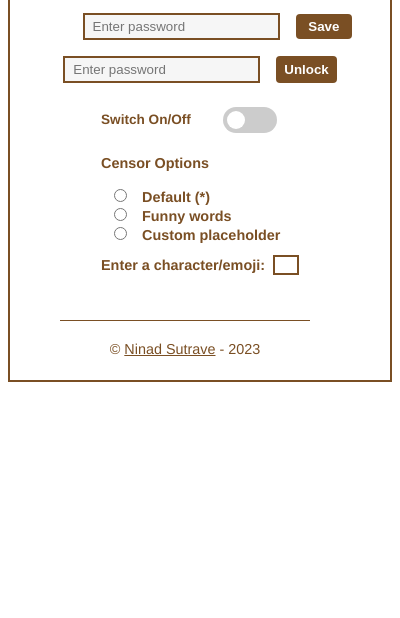
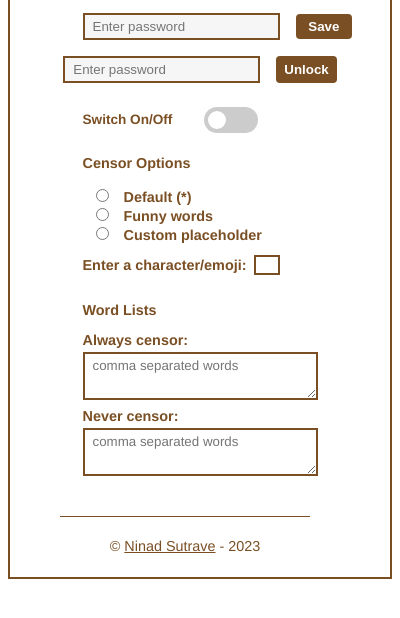
Before and after one commit to ninadsutrave/censorify, a browser extension: page censorify-firefox/src/popup/popup.html in a window 400 px wide. Shown: the part 216-834 px from the top of the page. Drawn offline with Linux system fonts and the light colour scheme.

Commit message:
Add custom block and allow word lists
Two new fields under Censor Options: "Always censor" adds words to the
filter, "Never censor" excludes words from it. Words are comma or space
separated and matched case-insensitively. Never censor wins if a word is
in both.

```diff
--- a/censorify-chrome/src/popup/popup.css
+++ b/censorify-chrome/src/popup/popup.css
@@ -182,6 +182,23 @@ input[type="radio"]{
     padding-left: 5px;
 }
 
+.word-list {
+    display: flex;
+    flex-direction: column;
+    gap: 0.25rem;
+    margin-bottom: 0.5rem;
+}
+
+.word-list-input {
+    width: 235px;
+    height: 3rem;
+    outline: none;
+    border: 2px solid var(--brown);
+    padding: 0.25rem 0.5rem;
+    font-family: inherit;
+    resize: vertical;
+}
+
 .censor-options {
     font-weight: bold;
     font-size: 0.9rem;
--- a/censorify-edge/src/popup/popup.css
+++ b/censorify-edge/src/popup/popup.css
@@ -182,6 +182,23 @@ input[type="radio"]{
     padding-left: 5px;
 }
 
+.word-list {
+    display: flex;
+    flex-direction: column;
+    gap: 0.25rem;
+    margin-bottom: 0.5rem;
+}
+
+.word-list-input {
+    width: 235px;
+    height: 3rem;
+    outline: none;
+    border: 2px solid var(--brown);
+    padding: 0.25rem 0.5rem;
+    font-family: inherit;
+    resize: vertical;
+}
+
 .censor-options {
     font-weight: bold;
     font-size: 0.9rem;
--- a/censorify-firefox/src/popup/popup.css
+++ b/censorify-firefox/src/popup/popup.css
@@ -182,6 +182,23 @@ input[type="radio"]{
     padding-left: 5px;
 }
 
+.word-list {
+    display: flex;
+    flex-direction: column;
+    gap: 0.25rem;
+    margin-bottom: 0.5rem;
+}
+
+.word-list-input {
+    width: 235px;
+    height: 3rem;
+    outline: none;
+    border: 2px solid var(--brown);
+    padding: 0.25rem 0.5rem;
+    font-family: inherit;
+    resize: vertical;
+}
+
 .censor-options {
     font-weight: bold;
     font-size: 0.9rem;
--- a/censorify-firefox/src/popup/popup.html
+++ b/censorify-firefox/src/popup/popup.html
@@ -50,6 +50,15 @@
                         <input class="custom-placeholder-input" id="custom-placeholder-input" type="text" maxlength="2" />
                       </div>
                 </div>
+                <p class="censor-options-text">Word Lists</p>
+                <div class="word-list">
+                      <label class="font-size-09" for="block-list-input">Always censor:</label>
+                      <textarea class="word-list-input" id="block-list-input" placeholder="comma separated words"></textarea>
+                </div>
+                <div class="word-list">
+                      <label class="font-size-09" for="allow-list-input">Never censor:</label>
+                      <textarea class="word-list-input" id="allow-list-input" placeholder="comma separated words"></textarea>
+                </div>
             </div>
         </main>
     </div>
```
Also changed, not shown: censorify-chrome/src/content.ts (+7 -9 lines), censorify-chrome/src/popup/popup.html (+9 -0 lines), censorify-chrome/src/popup/popup.ts (+23 -0 lines), censorify-edge/src/content.ts (+7 -9 lines), censorify-edge/src/popup/popup.html (+9 -0 lines), censorify-edge/src/popup/popup.ts (+23 -0 lines), censorify-firefox/src/content.ts (+7 -9 lines), censorify-firefox/src/popup/popup.ts (+23 -0 lines).
